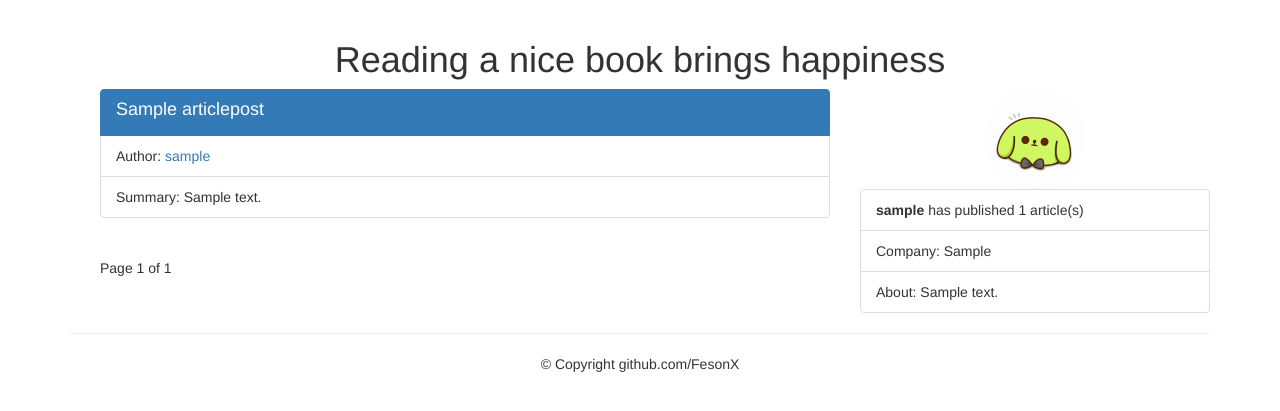
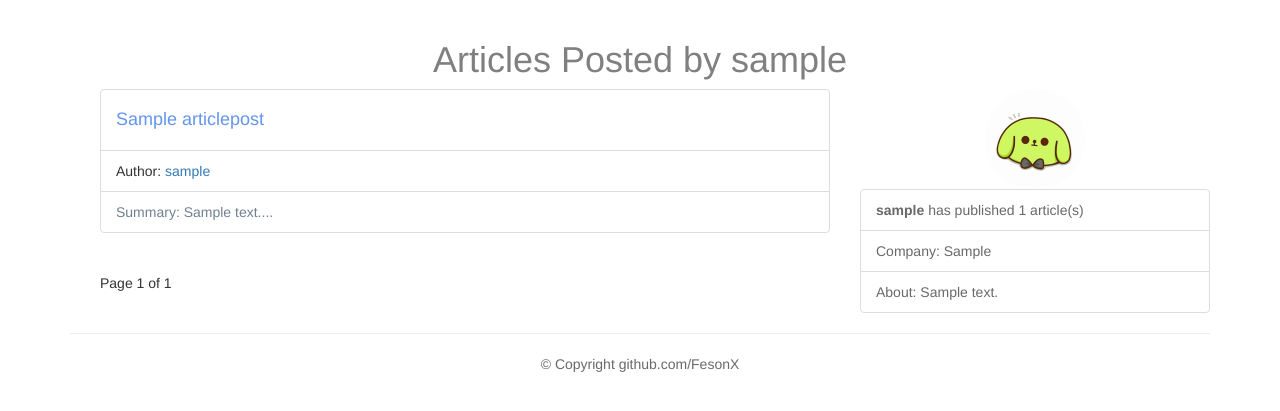
Before and after one commit to FesonX/myBlog, a Django app: a page that uses templates/footer.html in a window 1280 px wide. Shown: the part 63-474 px from the top of the page. Run offline with Django 3.2, Linux system fonts and the light colour scheme; tables that the repository leaves empty hold one stand-in row (values such as "Sample post"); some libraries are stand-ins or nearby versions.

Commit message:
[Update]UI Changes

```diff
--- a/templates/article/list/author_articles.html
+++ b/templates/article/list/author_articles.html
@@ -9,19 +9,19 @@ Articles
 
 {% block content %}
 <div class="row text-center vertical-middle-sm">
-    <h1>Reading a nice book brings happiness</h1>
+    <h1 style="color: gray">Articles Posted by {{ user.username }}</h1>
 </div>
     <div class="container">
         <div class="col-md-8">
             {% for article in articles %}
                 <div class="list-group">
-                <a href="{{ article.get_url_path }}" class="list-group-item active">
-                    <h4 class="list-group-item-heading">{{ article.title }}</h4>
-                </a>
+                    <a href="{{ article.get_url_path }}" class="list-group-item">
+                    <h4 style="color: cornflowerblue">{{ article.title }}</h4></a>
                     <p class="list-group-item">Author:<a
                         href="{% url 'article:author_titles' article.author.username %}">
                             {{ article.author.username}}</a></p>
-            <p class="list-group-item">Summary: {{ article.body|slice:'70'|striptags }}</p>
+                    <p class="list-group-item" style="color: slategrey">
+                        Summary: {{ article.body|slice:'100'|striptags }}...</p>
                 </div>
             {% endfor %}
             {% include "paginator.html" %}
@@ -36,8 +36,9 @@ Articles
                          width="100px" id="my_photo" name="profile">
                 {% endif %}
             </div>
-        <div>
-            <p class="list-group-item"><strong>{{ user.username }}</strong> has published {% author_total_articles user %} article(s)</p>
+            <div style="color: dimgray">
+                <p class="list-group-item"s>
+                    <strong>{{ user.username }}</strong> has published {% author_total_articles user %} article(s)</p>
                 {% if user_info %}
                     <p class="list-group-item">Company: {{ user_info.company }}</p>
                     <p class="list-group-item">About: {{ user_info.about }}</p>
--- a/templates/footer.html
+++ b/templates/footer.html
@@ -1,5 +1,5 @@
 
 <div class="container">
     <hr>
-    <p class="text-center">© Copyright github.com/FesonX</p>
+    <p class="text-center" style="color: dimgray">© Copyright github.com/FesonX</p>
 </div>
--- a/templates/image/images_fall.html
+++ b/templates/image/images_fall.html
@@ -15,8 +15,11 @@ Moments
                     <img src="{{ image.image.url }}"></a>
                 <p>{{ image.title }}</p>
             </div>
-        {% endfor %}
+
     </div>
+    {% empty %}
+            <h3 style="color:darkgrey" class="list-group-item">Oops, no images to be shown...</h3>
+    {% endfor %}
 </div>
 
 
```
Also changed, not shown: templates/article/list/article_detail.html (+18 -15 lines), templates/article/list/article_titles.html (+5 -6 lines), templates/article/list/latest_articles.html (+7 -7 lines), templates/index.html (+4 -5 lines). Lines whose indentation alone changed are shown as unchanged.
